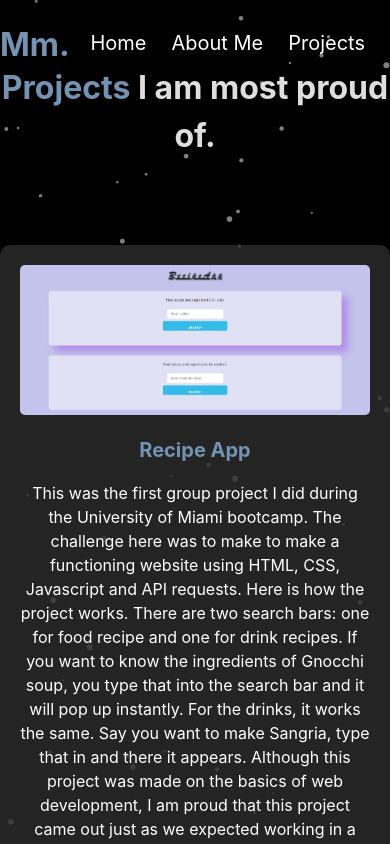
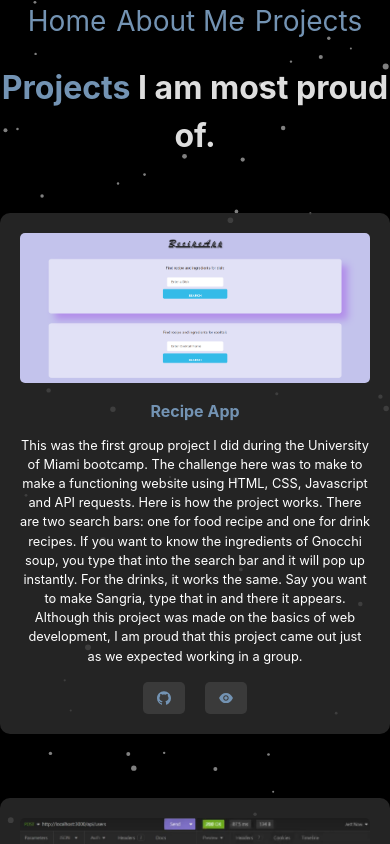
Before and after one commit to p111111111uto/max-martinez.dev, a React (Vite) app: page /projects in a window 390 px wide. Shown: the top 844 px of the page. Built offline with nearby package versions, Linux system fonts and the light colour scheme.

Commit message:
styling changes + optimization for different screen sizes

```diff
--- a/src/App.css
+++ b/src/App.css
@@ -14,7 +14,6 @@ header {
   top: 0;
   z-index: 10;
 }
-
 
 .bodyText {
   text-align: left;
@@ -49,9 +48,14 @@ header {
 .headerContainer {
   display: flex;
   align-items: center;
-  justify-content: space-between;
+  justify-content: center;
   width: 100%;
   position: fixed;
+}
+
+.firstText {
+  margin-top: 4rem;
+  font-size: 40px;
 }
 
 .navbar {
@@ -68,11 +72,12 @@ header {
 
 .navItem a {
   text-decoration: none;
-  font-size: 20px;
-  color: white;
+  font-size: 28px;
+  color: #7393B3;
   position: relative;
   display: inline-block;
   padding-bottom: 5px;
+  text-shadow: 0px 2px 5px black;
 }
 
 .navItem a:hover::after {
@@ -122,7 +127,6 @@ header {
 .icon:hover, .tool:hover {
   background-color: rgba(255, 255, 255, 0.2);
 }
-
 
 .aboutBody {
   padding-top: 5rem;
@@ -210,7 +214,6 @@ header {
   transform: scale(1.1);
 }
 
-
 .projectInfo h3 {
   font-size: 1.25rem;
   margin-bottom: 0.5rem;
@@ -251,10 +254,140 @@ header {
   align-items: center;
 }
 
-
 footer {
   text-align: center;
   padding: 20px;
   display: inline;
   z-index: 1000;
 }
+
+/* Responsive Styles */
+@media screen and (max-width: 768px) {
+  .bodyText {
+    max-width: 100%;
+    padding: 0 20px;
+  }
+
+  .firstText {
+    margin-top: 4rem;
+  }
+
+  .astronaut {
+    width: 50%;
+    padding-right: 0;
+  }
+
+  .container {
+    flex-direction: column;
+  }
+
+  .headerContainer {
+    flex-wrap: wrap;
+  }
+
+  .navbar {
+    flex-direction: row;
+    gap: 10px;
+    align-items: center;
+  }
+
+  .navItem {
+    margin-right: 0;
+    margin-bottom: 20px;
+  }
+
+  .iconContainer, .toolsContainer {
+    flex-direction: row;
+    align-items: flex-start;
+    flex-wrap: wrap;
+  }
+
+  .icon, .tool {
+    font-size: 30px;
+    padding: 10px;
+  }
+
+  .aboutBody {
+    padding-top: 3rem;
+  }
+
+  .details, .extra {
+    margin: 5px;
+    font-size: 20px;
+  }
+
+  .details {
+    padding-left: 1rem;
+  }
+
+  .extra {
+    padding-right: 1rem;
+  }
+
+  .extra ul {
+    line-height: 4rem;
+  }
+
+  .projects {
+    padding-top: 2rem;
+  }
+
+  .projectCard {
+    min-height: 200px;
+  }
+
+  .projectInfo h3 {
+    font-size: 1rem;
+  }
+
+  .projectInfo p {
+    font-size: 0.8rem;
+  }
+
+  .projectLinks a {
+    padding: 0.5rem 0.8rem;
+  }
+}
+
+@media screen and (min-width: 1200px) {
+  .container {
+    max-width: 1200px;
+    margin: 0 auto;
+    padding: 0 20px;
+    gap: 20px;
+  }
+
+  .bodyText {
+    max-width: 800px;
+    font-size: 30px;
+  }
+
+  .astronaut {
+    width: 30%;
+  }
+
+  .aboutBody {
+    padding-top: 8rem;
+  }
+
+  .details, .extra {
+    font-size: 40px;
+  }
+
+  .projects {
+    padding-top: 6rem;
+  }
+
+  .projectCard {
+    max-width: 500px;
+    min-height: 400px;
+  }
+
+  .projectInfo h3 {
+    font-size: 2rem;
+  }
+
+  .projectInfo p {
+    font-size: 1.5rem;
+  }
+}
--- a/src/components/Footer.jsx
+++ b/src/components/Footer.jsx
@@ -6,11 +6,11 @@ export default function Footer() {
         <footer>
         <p>© 2024 Max Martinez</p>
         <p>
-          <a href="https://github.com/maxmruiz" target="_blank" rel="noopener noreferrer">
+          <a href="https://github.com/maxmruiz" target="_blank" rel="noopener noreferrer" style={{color:'white'}}>
             <AiFillGithub />
           </a>
           {' | '}
-          <a href="https://www.linkedin.com/in/max-martinez1010" target="_blank" rel="noopener noreferrer">
+          <a href="https://www.linkedin.com/in/max-martinez1010" target="_blank" rel="noopener noreferrer" style={{color:'white'}}>
             <AiFillLinkedin />
         </a>
         </p>
--- a/src/components/Header.jsx
+++ b/src/components/Header.jsx
@@ -3,7 +3,6 @@ import Navigation from "./Navigation"
 export default function Header() {
     return (
         <header className="headerContainer">
-            <h1 style={{color: '#7393B3'}}>Mm.</h1>
             <Navigation />
         </header>
     );
--- a/src/components/Home/Home.jsx
+++ b/src/components/Home/Home.jsx
@@ -18,8 +18,10 @@ export default function Home() {
                     backgroundSize: 'cover',
                     backgroundPosition: 'center'
                 }}>
+                    <div className="firstText">
                         <h1>Hello Out There!</h1>
                         <h1>Welcome to my world...</h1>
+                    </div>
                 </ParallaxLayer>
 
                 <ParallaxLayer
@@ -37,7 +39,7 @@ export default function Home() {
                 <ParallaxLayer
                 offset={2}
                 speed={1}
-                factor={2}
+                factor={1.5}
                 style={{
                     backgroundImage: `url(${earth})`,
                     backgroundSize: 'cover',
```
